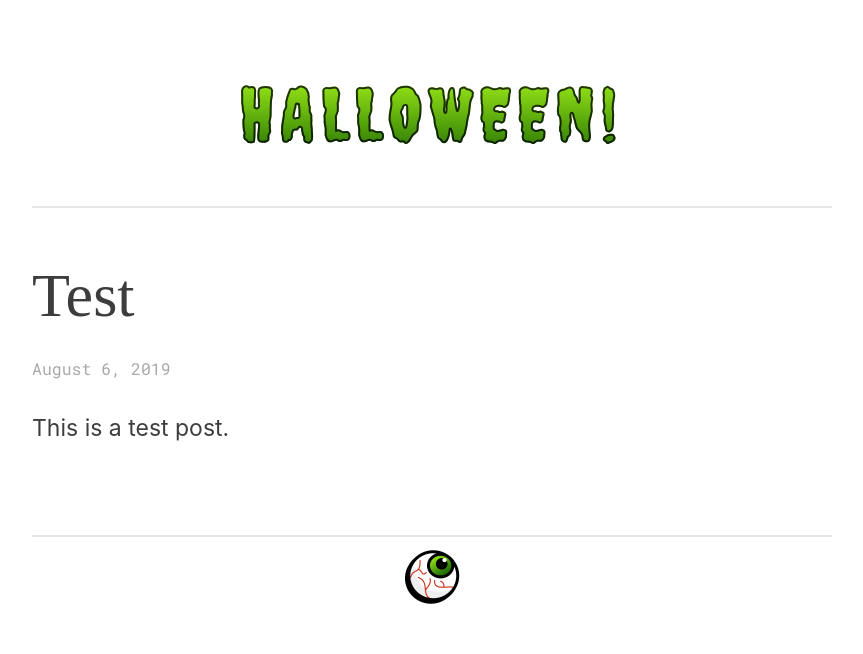
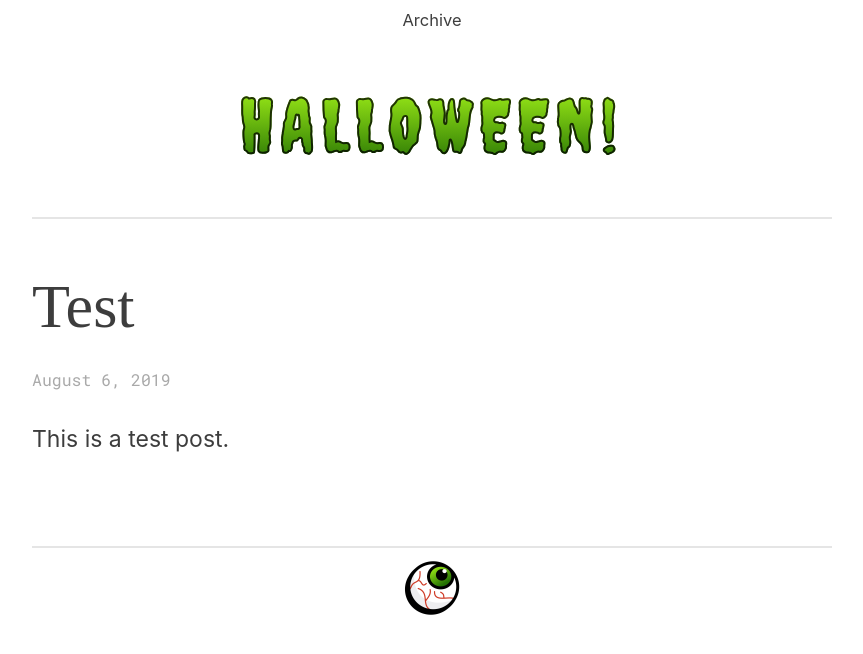
Before and after one commit to lmw13/lmw13, a Jekyll site: the page built from index.html, in a window 1280 px wide. Shown: the top 654 px of the page, without its empty margins (208-1071 px from the left). Built offline with Jekyll 4.4.1, drawn with Linux system fonts in a browser that asks for light colours; some web fonts are replaced; the list of posts is cut into pages by our own code.

Commit message:
Update default.html

```diff
--- a/_layouts/default.html
+++ b/_layouts/default.html
@@ -10,6 +10,7 @@
 </head>
 <body>
    <header>
+      <nav><a href="{{ site.baseurl | prepend: site.url }}/archive">Archive</a></nav>
       <h1 class="header"><a href="{{ site.baseurl | prepend: site.url }}/">{{ site.title }}</a></h1>
       <hr>
    </header>
```
